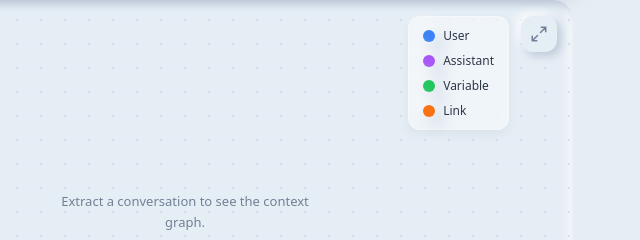
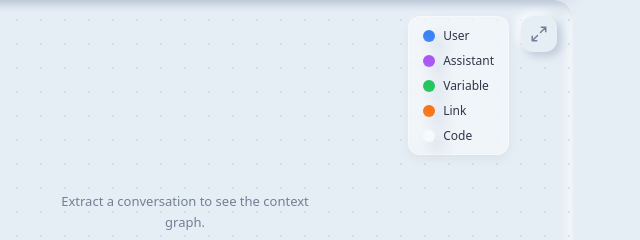
Before and after one commit to Arham-Qureshi/Thread, a website built with webpack: page src/popup/popup.html in a window 1280 px wide. Shown: the part 80-320 px from the top of the page, 215-855 px from the left. Built offline with nearby package versions, Linux system fonts and the light colour scheme; no server answers.

Commit message:
add: color for codenode in legend

```diff
--- a/src/popup/popup.css
+++ b/src/popup/popup.css
@@ -262,6 +262,10 @@ body {
 
 .swatch-link {
   background: var(--node-link);
+}
+
+.swatch-artifact {
+  background: var(--node-artifact);
 }
 
 #state-info {
--- a/src/popup/popup.html
+++ b/src/popup/popup.html
@@ -44,6 +44,9 @@
         </div>
         <div class="legend-item">
           <div class="legend-swatch swatch-link"></div>Link
+        </div>
+        <div class="legend-item">
+          <div class="legend-swatch swatch-artifact"></div>Code
         </div>
       </div>
 
```
